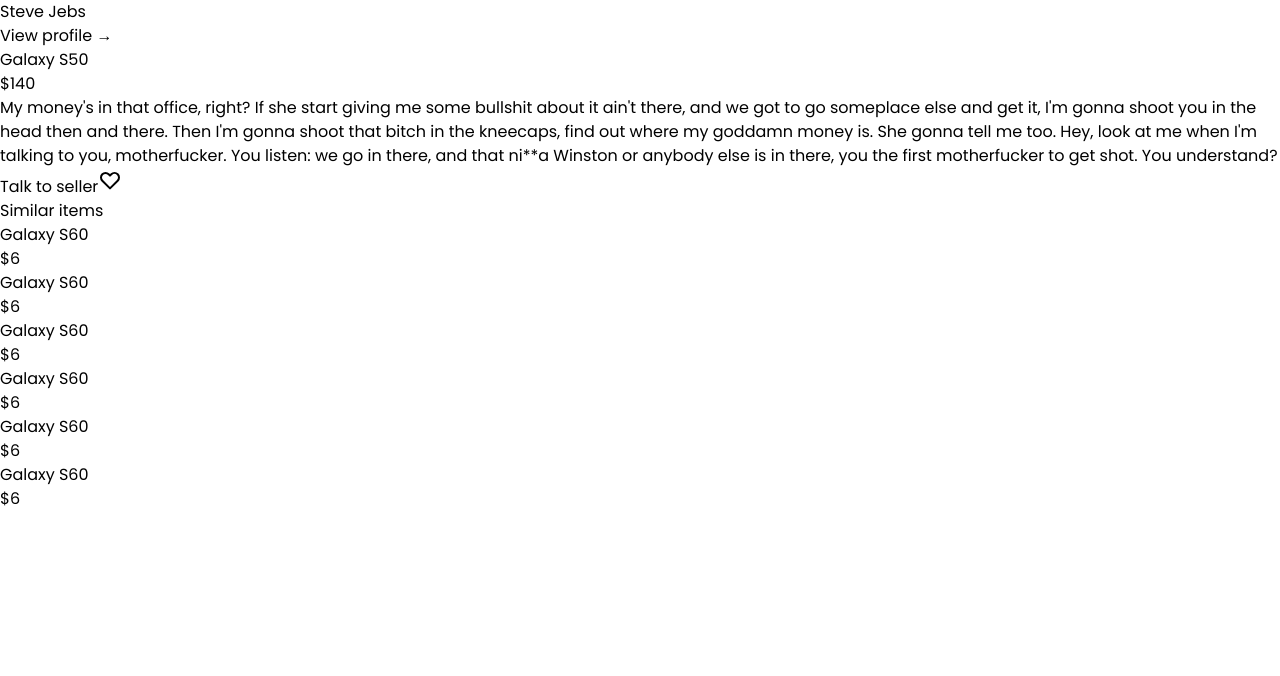
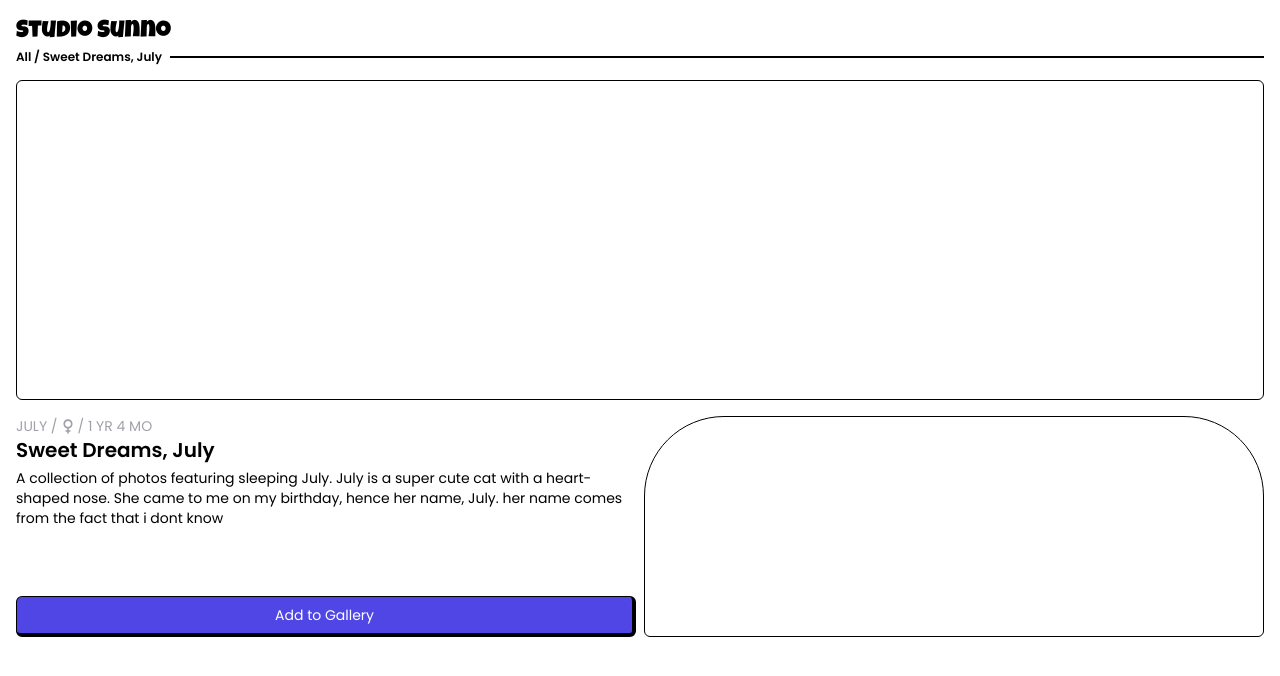
Before and after one commit to seonhop/studio-sunno, a Next.js app: page /og_recs/1 in a window 1280 px wide. Shown: the top 676 px of the page. Built offline with nearby package versions, Linux system fonts and the light colour scheme.

Commit message:
[UI Update] Rec detail page, Home, Auth

```diff
--- a/package.json
+++ b/package.json
@@ -9,6 +9,9 @@
     "lint": "next lint"
   },
   "dependencies": {
+    "@emotion/react": "^11.11.1",
+    "@emotion/styled": "^11.11.0",
+    "@mui/icons-material": "^5.11.16",
     "@tailwindcss/forms": "^0.5.3",
     "@types/node": "20.3.1",
     "@types/react": "18.2.13",
--- a/pages/enter.tsx
+++ b/pages/enter.tsx
@@ -11,9 +11,7 @@ export default function Enter() {
 	const onPhoneClick = () => setMethod("phone");
 	return (
 		<div className="m-12">
-			<h3 className="text-3xl text-center font-bold font-['Luckiest Guy']">
-				Studio Sunno
-			</h3>
+			<h3 className="text-3xl text-center font-bold logo">Studio Sunno</h3>
 
 			<div className="flex flex-col my-10">
 				<div className="grid grid-cols-2  bg-gray-100 p-1 rounded-xl">
--- a/pages/index.tsx
+++ b/pages/index.tsx
@@ -1,18 +1,26 @@
 import type { NextPage } from "next";
 import "material-icons/iconfont/material-icons.css";
+import FemaleIcon from "@mui/icons-material/FemaleOutlined";
 
 const Home: NextPage = () => {
 	return (
-		<div className="grid grid-cols-2 m-12 gap-4">
+		<div className="m-4">
+			<h3 className="logo text-2xl">Studio Sunno</h3>
+			<div className="relative flex gap-2 mt-2">
+				<div className="absolute w-full border-t-2 border-black" />
+				<div className="relative -top-3 text-center ">
+					<span className="bg-white text-xs font-semibold text-black pr-2 ">
+						All
+					</span>
+				</div>
+			</div>
+			<div className="grid grid-cols-2 gap-4">
 				{[...Array(10)].map((_, i) => (
-				<div key={i} className="w-full h-full">
+					<div key={i} className="w-full">
 						<div>
-						<span className="text-[10px] font-light text-zinc-400">
-							Domestic Shorthair
-						</span>
-
 							<div className="flex bg-slate-300 w-full h-32" />
-						<h3 className="mt-1">July</h3>
+							<span className="uppercase mt-5 font-semibold">july</span>
+							<h3 className="font-semibold -mt-1">Sweet Dreams, July</h3>
 						</div>
 					</div>
 				))}
@@ -34,6 +42,7 @@ const Home: NextPage = () => {
 					</svg>
 				</button>
 			</div>
+		</div>
 	);
 };
 
--- a/pages/og_recs/[id].tsx
+++ b/pages/og_recs/[id].tsx
@@ -1,62 +1,46 @@
 import type { NextPage } from "next";
+import FemaleIcon from "@mui/icons-material/FemaleOutlined";
 
 const ItemDetail: NextPage = () => {
 	return (
-		<div>
-			<div>
-				<div />
-				<div>
-					<div />
-					<div>
-						<p>Steve Jebs</p>
-						<p>View profile &rarr;</p>
-					</div>
+		<div className="m-4 h-screen">
+			<h3 className="logo text-2xl">Studio Sunno</h3>
+			<div className="relative flex gap-2 mt-2">
+				<div className="absolute w-full border-t-2 border-black" />
+				<div className="relative -top-3 text-center ">
+					<span className="bg-white text-xs font-semibold text-black pr-2 ">
+						All / Sweet Dreams, July
+					</span>
 				</div>
-				<div>
-					<h1>Galaxy S50</h1>
-					<p>$140</p>
-					<p>
-						My money&apos;s in that office, right? If she start giving me some
-						bullshit about it ain&apos;t there, and we got to go someplace else
-						and get it, I&apos;m gonna shoot you in the head then and there.
-						Then I&apos;m gonna shoot that bitch in the kneecaps, find out where
-						my goddamn money is. She gonna tell me too. Hey, look at me when
-						I&apos;m talking to you, motherfucker. You listen: we go in there,
-						and that ni**a Winston or anybody else is in there, you the first
-						motherfucker to get shot. You understand?
-					</p>
-					<div>
-						<button>Talk to seller</button>
-						<button>
-							<svg
-								className="h-6 w-6 "
-								xmlns="http://www.w3.org/2000/svg"
-								fill="none"
-								viewBox="0 0 24 24"
-								stroke="currentColor"
-								aria-hidden="true"
-							>
-								<path
-									strokeLinecap="round"
-									strokeLinejoin="round"
-									strokeWidth="2"
-									d="M4.318 6.318a4.5 4.5 0 000 6.364L12 20.364l7.682-7.682a4.5 4.5 0 00-6.364-6.364L12 7.636l-1.318-1.318a4.5 4.5 0 00-6.364 0z"
-								/>
-							</svg>
+			</div>
+			<div className="grid gap-2">
+				<div className="border border-black w-full h-80 rounded-md" />
+				<div className="grid grid-cols-2 gap-2 mt-2">
+					<div className="flex flex-col ">
+						<div className="flex items-center ">
+							<span className="uppercase text-sm text-zinc-400">July /</span>
+							<FemaleIcon fontSize="small" className="text-zinc-400 " />
+							<span className="uppercase text-sm text-zinc-400">
+								/ 1 YR 4 Mo
+							</span>
+						</div>
+
+						<h2 className="text-xl font-semibold ">Sweet Dreams, July</h2>
+						<div className="mt-1 h-32 text-sm ">
+							<p className="overflow-hidden rec-desc ">
+								A collection of photos featuring sleeping July. July is a super
+								cute cat with a heart-shaped nose. She came to me on my
+								birthday, hence her name, July. her name comes from the fact
+								that i dont know
+							</p>
+						</div>
+						<button className="border border-black border-r-4 border-b-4 text-sm py-2 rounded-md bg-indigo-600 text-white">
+							Add to Gallery
 						</button>
 					</div>
-				</div>
-			</div>
-			<div>
-				<h2>Similar items</h2>
-				<div>
-					{[1, 2, 3, 4, 5, 6].map((_, i) => (
-						<div key={i}>
-							<div />
-							<h3>Galaxy S60</h3>
-							<p>$6</p>
-						</div>
-					))}
+					<div>
+						<div className="w-full h-full border rounded-md rounded-t-[80px] border-t border-black"></div>
+					</div>
 				</div>
 			</div>
 		</div>
--- /dev/null
+++ b/pages/og_recs/upload.tsx
@@ -0,0 +1,51 @@
+import type { NextPage } from "next";
+
+const Upload: NextPage = () => {
+	return (
+		<div>
+			<div>
+				<div>
+					<label>
+						<svg
+							className="h-12 w-12"
+							stroke="currentColor"
+							fill="none"
+							viewBox="0 0 48 48"
+							aria-hidden="true"
+						>
+							<path
+								d="M28 8H12a4 4 0 00-4 4v20m32-12v8m0 0v8a4 4 0 01-4 4H12a4 4 0 01-4-4v-4m32-4l-3.172-3.172a4 4 0 00-5.656 0L28 28M8 32l9.172-9.172a4 4 0 015.656 0L28 28m0 0l4 4m4-24h8m-4-4v8m-12 4h.02"
+								strokeWidth={2}
+								strokeLinecap="round"
+								strokeLinejoin="round"
+							/>
+						</svg>
+
+						<input type="file" />
+					</label>
+				</div>
+			</div>
+			<div>
+				<label>Price</label>
+				<div>
+					<div>
+						<span>$</span>
+					</div>
+					<input type="text" placeholder="0.00" />
+					<div>
+						<span>USD</span>
+					</div>
+				</div>
+			</div>
+			<div>
+				<label>Description</label>
+				<div>
+					<textarea rows={4} />
+				</div>
+			</div>
+			<button>Upload product</button>
+		</div>
+	);
+};
+
+export default Upload;
--- a/styles/globals.css
+++ b/styles/globals.css
@@ -16,3 +16,15 @@ html,
 body {
 	font-family: "Poppins", sans-serif;
 }
+
+.logo {
+	font-family: "Luckiest Guy", cursive;
+}
+
+.rec-desc {
+	overflow: hidden;
+	display: -webkit-box;
+	-webkit-line-clamp: 6; /* number of lines to show */
+	line-clamp: 6;
+	-webkit-box-orient: vertical;
+}
```
Also changed, not shown: 1 other file (tests, documents, lock files or other folders). Lines whose indentation alone changed are shown as unchanged.
